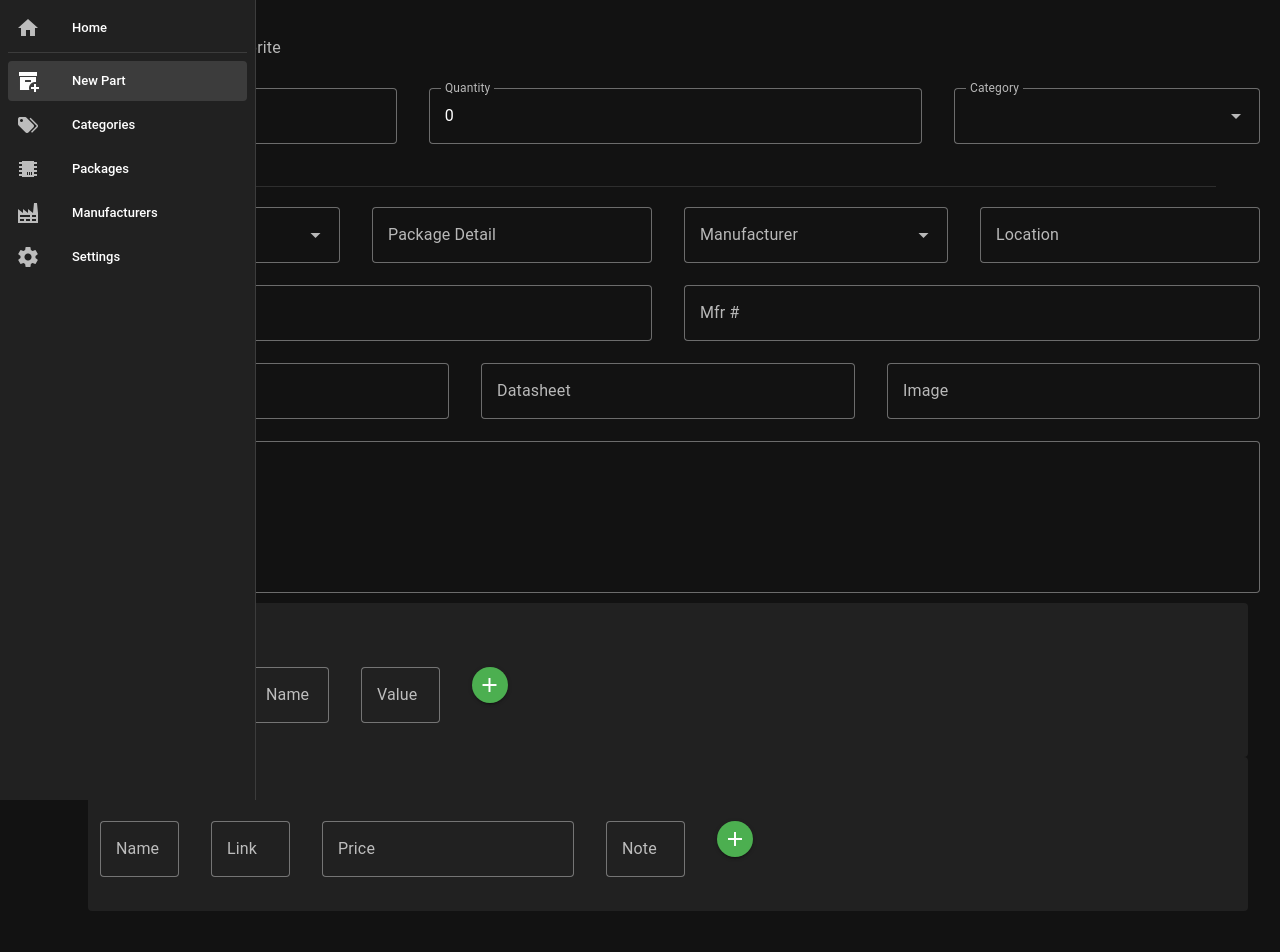
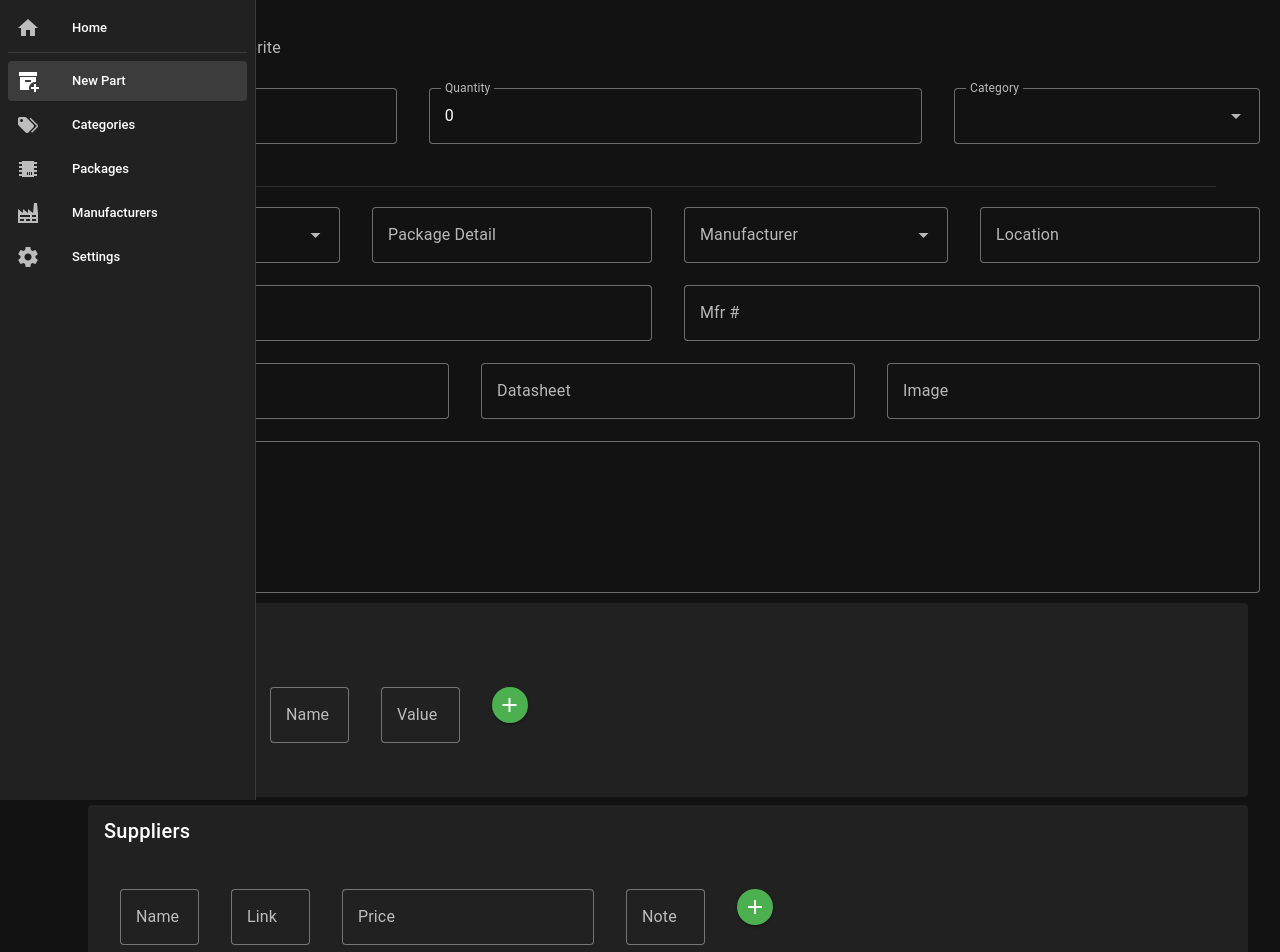
Before and after one commit to ziteh/elebox, a Vue app in the folder elebox-tauri/: page /parts in a window 1280 px wide. Shown: the top 952 px of the page. Built offline with nearby package versions, Linux system fonts and the light colour scheme.

Commit message:
feat(tauri): modify custom field and supplier layout (gap)

```diff
--- a/elebox-tauri/src/views/Part.vue
+++ b/elebox-tauri/src/views/Part.vue
@@ -268,9 +268,9 @@ onMounted(() => {
         ></v-textarea>
       </v-row>
 
-      <v-card title="Custom Fields" variant="flat">
+      <v-card title="Custom Fields" variant="flat" class="mb-2">
         <v-container>
-          <v-row class="ga-8" v-for="cf in custom_fields">
+          <v-row class="ma-2" v-for="cf in custom_fields">
             <PartCustomField
               :field_type="cf.field_type"
               :name="cf.name"
@@ -279,7 +279,7 @@ onMounted(() => {
               @del="handleCustomFieldDel"
             />
           </v-row>
-          <v-row class="ga-8">
+          <v-row class="ma-2">
             <PartCustomField
               :field_type="new_custom_field.field_type"
               :name="new_custom_field.name"
@@ -294,7 +294,7 @@ onMounted(() => {
 
       <v-card title="Suppliers" variant="flat">
         <v-container>
-          <v-row class="ga-8" v-for="s in suppliers">
+          <v-row class="ma-2" v-for="s in suppliers">
             <PartSupplier
               :name="s.name"
               :link="s.link"
@@ -304,7 +304,7 @@ onMounted(() => {
               @del="handleSupplierDel"
             />
           </v-row>
-          <v-row class="ga-8">
+          <v-row class="ma-2">
             <PartSupplier
               :name="new_supplier.name"
               :link="new_supplier.link"
```
